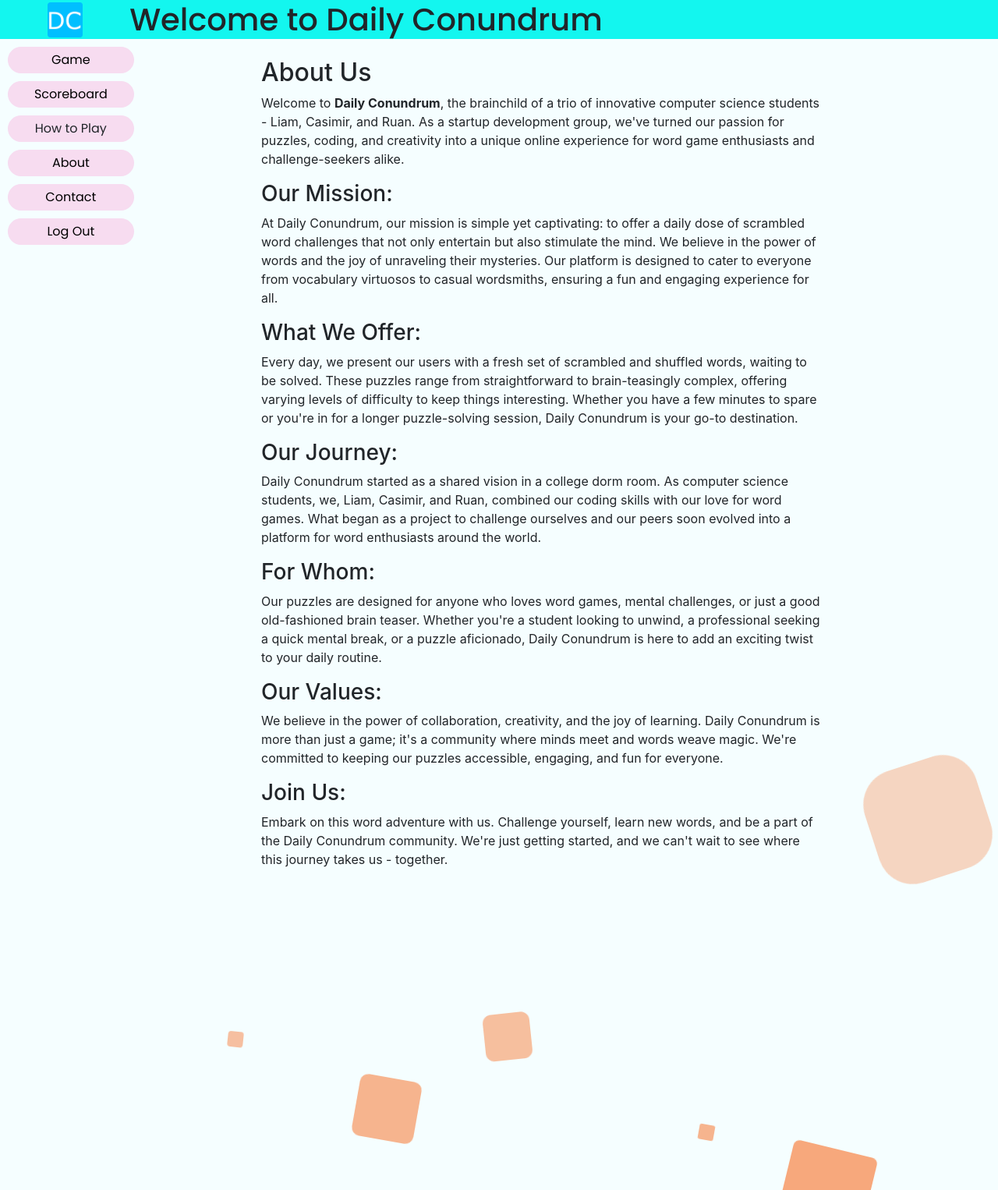
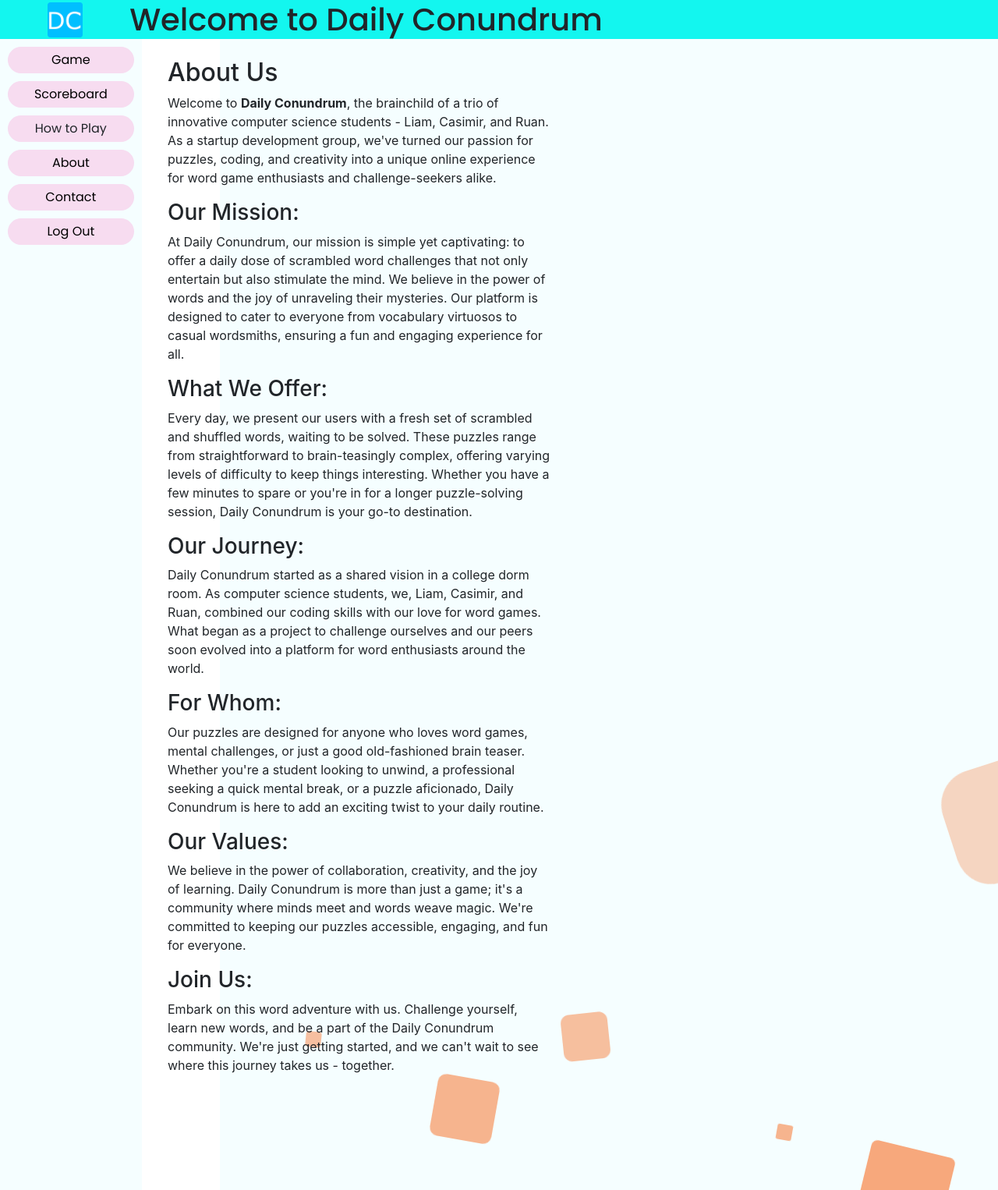
Before and after one commit to GT-XVII/DailyConundrum, a Flask app: page /about in a window 1280 px wide. Shown: the whole page at 78% size. Run offline with Flask 3, Linux system fonts and the light colour scheme.

Commit message:
AboutMe fixes

```diff
--- a/static/about.css
+++ b/static/about.css
@@ -3,6 +3,18 @@
     background: -webkit-linear-gradient(to left, #8f94fb, #4e54c8);
     width: 100%;
     height:100vh;
+}
+
+.area, .col-md-7.position-absolute.offset-md-3, .about {
+    margin-left: 100px;
+}
+
+.area, .about {
+    overflow-y: auto; /* Allows vertical scrolling within the element if needed */
+    height: 100vh; /* Or adjust based on your layout needs */
+    margin-right: 90px;
+    padding-bottom: 10%;
+    padding-right: 5%;
 }
 
 .circles{
--- a/static/mystyle.css
+++ b/static/mystyle.css
@@ -4,10 +4,10 @@
 }
 
 :root {
-    --primary-color: 19, 246, 239; /* Example primary color */
-    --secondary-color: 250, 117, 195; /* Example secondary color */
-    --accent-color: 248, 128, 63; /* Example accent color */
-    --background-color: 245, 254, 255; /* Example background color */
+    --primary-color: 19, 246, 239;
+    --secondary-color: 250, 117, 195;
+    --accent-color: 248, 128, 63;
+    --background-color: 245, 254, 255;
 }
 
 #anagram {
@@ -34,7 +34,7 @@
     display: flex;
     flex-direction: column;
     align-items: center;
-    background-color: #F5FEFF;
+    background-color: rgba(var(--background-color));
     z-index: 0;
 }
 
```
